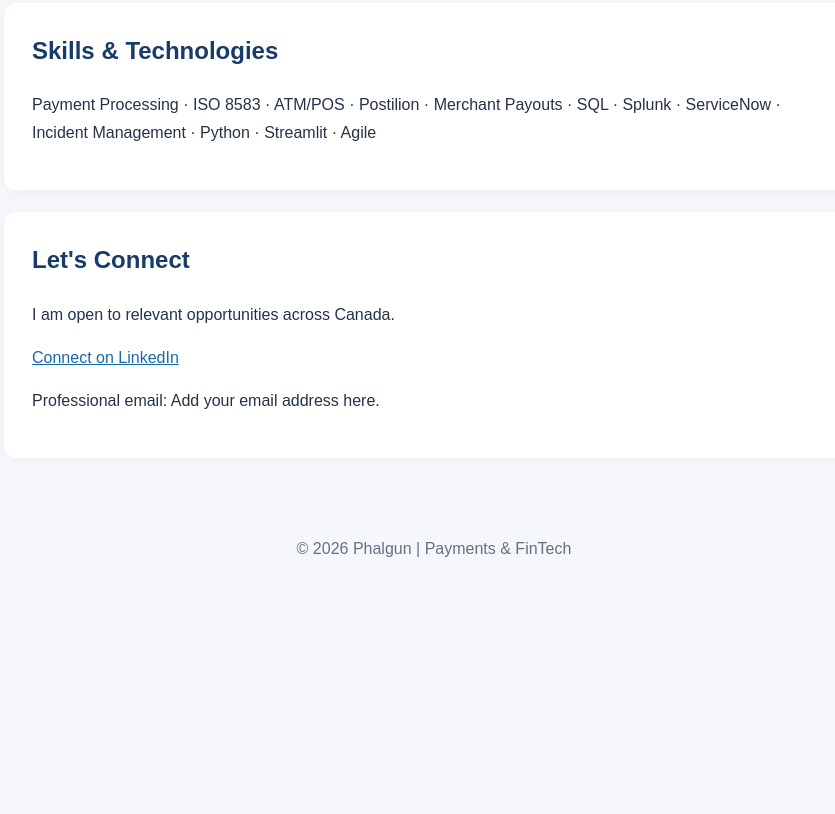
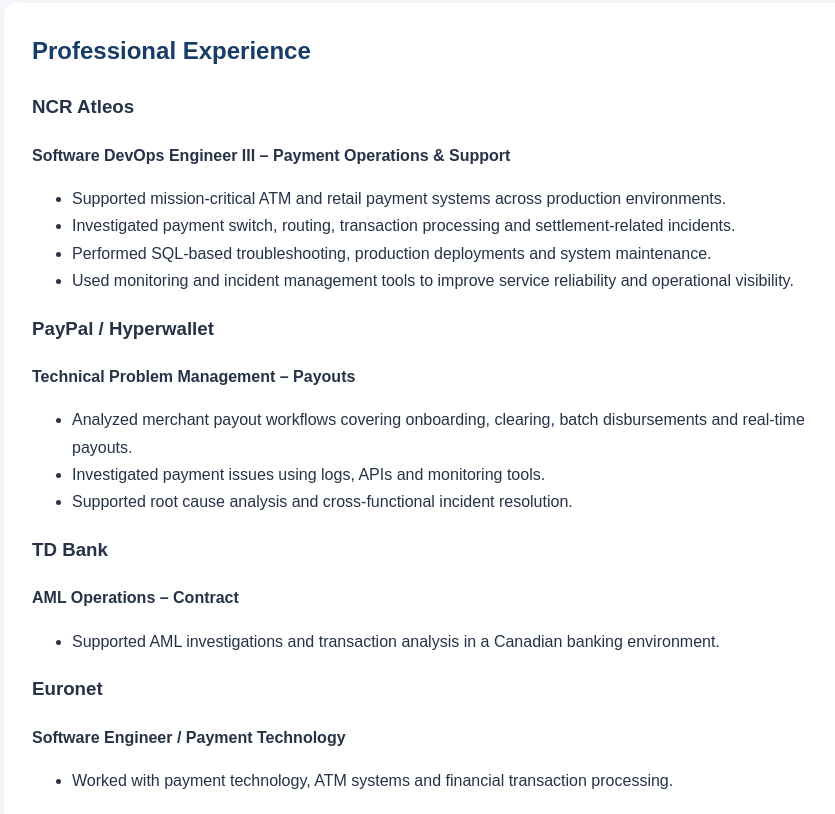
Before and after one commit to prajyaphalgun-ship-it/prajyaphalgun-ship-it.github.io, a plain HTML site: page index.html in a window 1280 px wide. Shown: the part 906-1720 px from the top of the page, without its empty margins (206-1041 px from the left). Before the commit the page ends 1498 px from the top, so only its background shows below. Drawn offline with Linux system fonts and the light colour scheme.

Commit message:
Add professional experience section

```diff
--- a/index.html
+++ b/index.html
@@ -111,6 +111,39 @@ footer {
   </p>
 </section>
 
+<section id="experience">
+  <h2>Professional Experience</h2>
+
+  <h3>NCR Atleos</h3>
+  <p><strong>Software DevOps Engineer III – Payment Operations & Support</strong></p>
+  <ul>
+    <li>Supported mission-critical ATM and retail payment systems across production environments.</li>
+    <li>Investigated payment switch, routing, transaction processing and settlement-related incidents.</li>
+    <li>Performed SQL-based troubleshooting, production deployments and system maintenance.</li>
+    <li>Used monitoring and incident management tools to improve service reliability and operational visibility.</li>
+  </ul>
+
+  <h3>PayPal / Hyperwallet</h3>
+  <p><strong>Technical Problem Management – Payouts</strong></p>
+  <ul>
+    <li>Analyzed merchant payout workflows covering onboarding, clearing, batch disbursements and real-time payouts.</li>
+    <li>Investigated payment issues using logs, APIs and monitoring tools.</li>
+    <li>Supported root cause analysis and cross-functional incident resolution.</li>
+  </ul>
+
+  <h3>TD Bank</h3>
+  <p><strong>AML Operations – Contract</strong></p>
+  <ul>
+    <li>Supported AML investigations and transaction analysis in a Canadian banking environment.</li>
+  </ul>
+
+  <h3>Euronet</h3>
+  <p><strong>Software Engineer / Payment Technology</strong></p>
+  <ul>
+    <li>Worked with payment technology, ATM systems and financial transaction processing.</li>
+  </ul>
+</section>
+
 
   <section id="skills">
     <h2>Skills & Technologies</h2>
```
